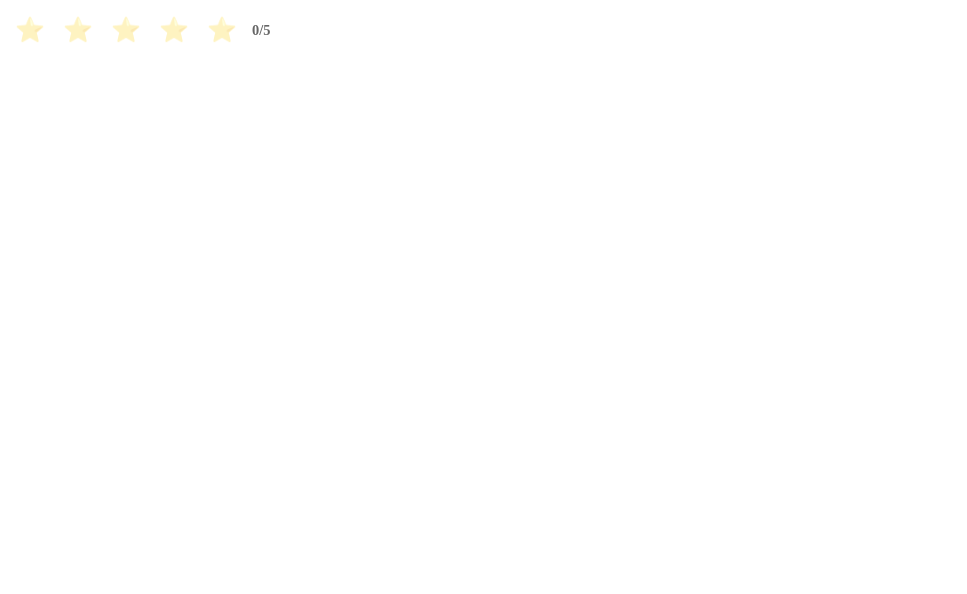
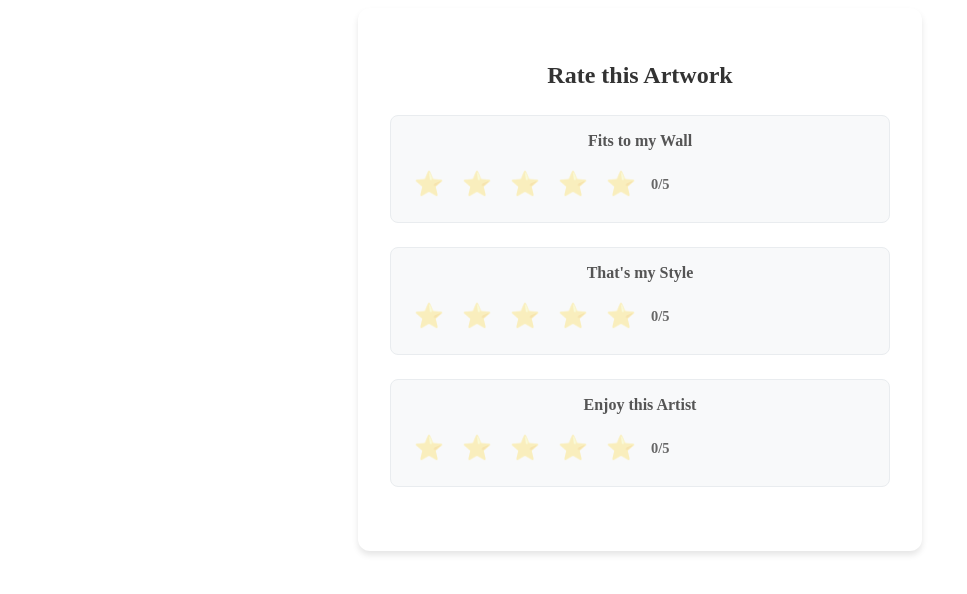
Before and after one commit to sarraomezzine/lumas-rating, a Vue app: page / in a window 1280 px wide. Shown: the top 594 px of the page, without its empty margins (0-967 px from the left). Built offline with nearby package versions, Linux system fonts and the light colour scheme.

Commit message:
feat: artwork rating component

```diff
--- a/src/App.vue
+++ b/src/App.vue
@@ -1,10 +1,23 @@
 <script setup>
-import StarRating from './Components/StarRating.vue';
+import ArtworkRating from './components/ArtworkRating.vue'
+
+// Define categories for artwork rating
+const artworkCategories = [
+  { key: 'fitsToWall', label: 'Fits to my Wall' },
+  { key: 'style', label: 'That\'s my Style' },
+  { key: 'artist', label: 'Enjoy this Artist' }
+]
 
 </script>
 
 <template>
-  <StarRating/>
+  <div class="artwork-rating-page">
+    <main class="page-main">
+      <ArtworkRating
+        artwork-id="artwork-001"
+        artwork-title="Sample Artwork"
+        :categories="artworkCategories"
+      />
+    </main>
+  </div>
 </template>
-
-<style scoped></style>
--- /dev/null
+++ b/src/Components/ArtworkRating.vue
@@ -0,0 +1,97 @@
+<script setup>
+import { reactive } from 'vue'
+import StarRating from './StarRating.vue'
+
+const props = defineProps({
+  categories: {
+    type: Array,
+    default: () => [
+      { key: 'rating1', label: 'Rating 1' },
+      { key: 'rating2', label: 'Rating 2' },
+      { key: 'rating3', label: 'Rating 3' }
+    ],
+    validator: (categories) => {
+      return categories.every(cat =>
+        cat &&
+        typeof cat.key === 'string' &&
+        typeof cat.label === 'string'
+      )
+    }
+  }
+})
+
+// Create reactive ratings object dynamically based on categories prop
+const ratings = reactive(
+  props.categories.reduce((acc, category) => {
+    acc[category.key] = 0
+    return acc
+  }, {})
+)
+</script>
+
+<template>
+  <div class="artwork-rating">
+    <h2 class="rating-title">Rate this Artwork</h2>
+
+    <div class="rating-categories">
+      <div
+        v-for="category in props.categories"
+        :key="category.key"
+        class="rating-category"
+      >
+        <label class="category-label" :for="`rating-${category.key}`">
+          {{ category.label }}
+        </label>
+        <StarRating
+          :id="`rating-${category.key}`"
+          v-model="ratings[category.key]"
+        />
+      </div>
+    </div>
+  </div>
+</template>
+
+<style scoped>
+.artwork-rating {
+  width: 100%;
+  max-width: 500px;
+  margin: 0 auto;
+  padding: 2rem;
+  background: #fff;
+  border-radius: 12px;
+  box-shadow: 0 4px 6px rgba(0, 0, 0, 0.1);
+}
+
+.rating-title {
+  font-size: 1.5rem;
+  font-weight: 700;
+  color: #333;
+  margin-bottom: 1.5rem;
+  text-align: center;
+  line-height: 1.3;
+}
+
+.rating-categories {
+  display: flex;
+  flex-direction: column;
+  gap: 1.5rem;
+  margin-bottom: 2rem;
+}
+
+.rating-category {
+  display: flex;
+  flex-direction: column;
+  gap: 0.75rem;
+  padding: 1rem;
+  background: #f8f9fa;
+  border-radius: 8px;
+  border: 1px solid #e9ecef;
+}
+
+.category-label {
+  font-size: 1rem;
+  font-weight: 600;
+  color: #555;
+  text-align: center;
+}
+</style>
```
